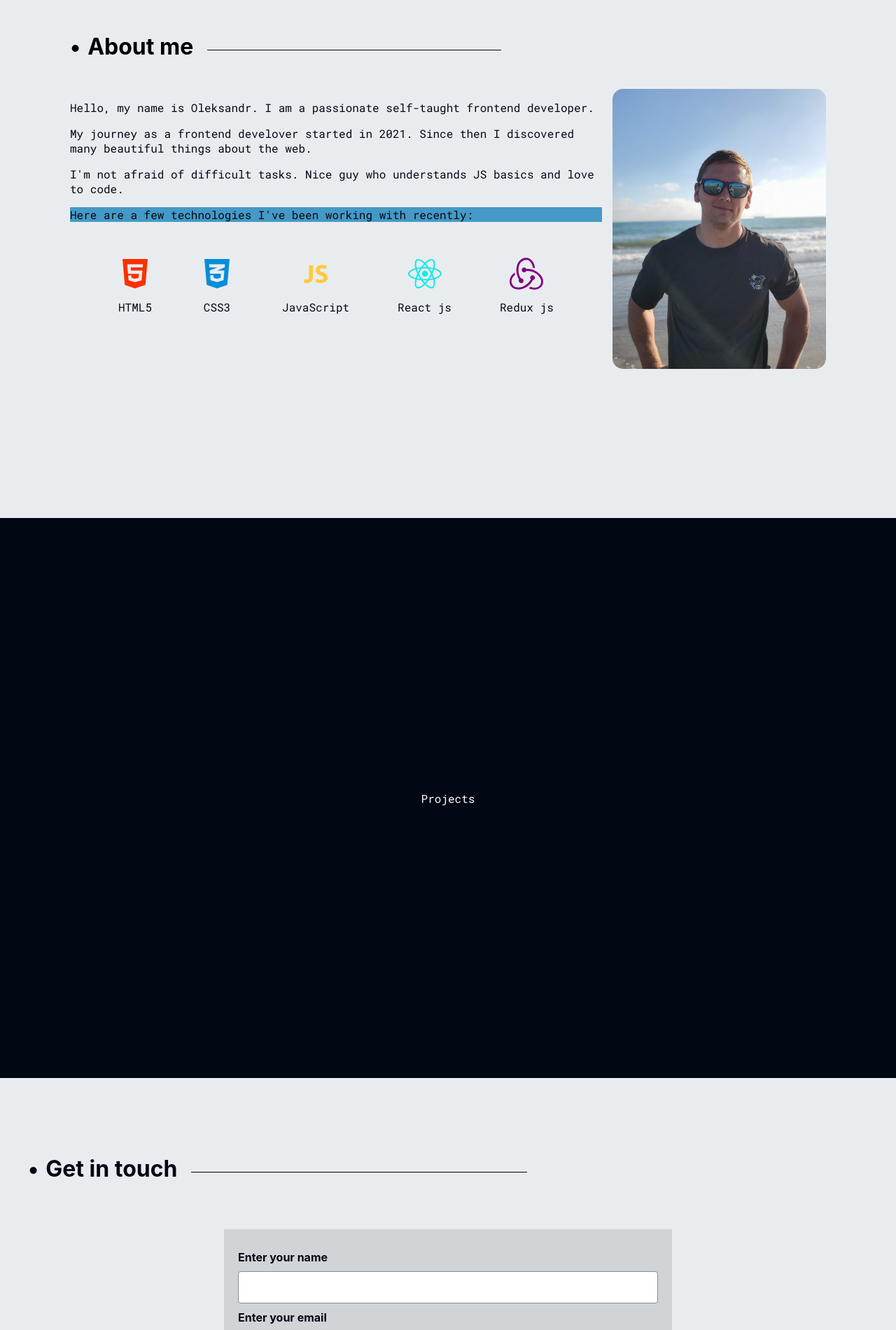
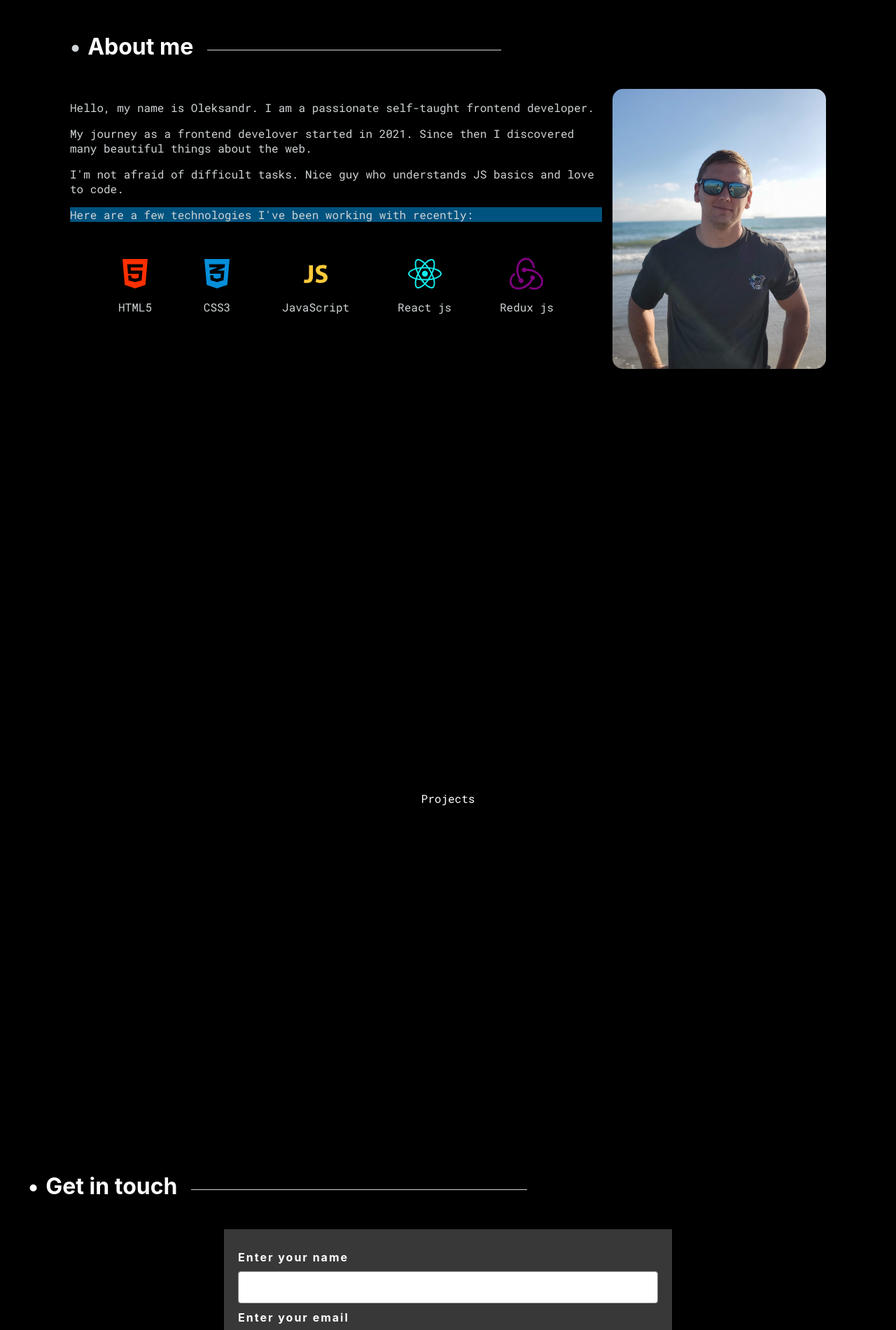
Before and after one commit to orlovaleksandr89/orlov-oleksandr-v1, a React (Create React App) app: page / in a window 1280 px wide. Shown: the part 860-2760 px from the top of the page at 70% size. Built offline with nearby package versions, Linux system fonts and the light colour scheme.

Commit message:
discard mix-blend mode

```diff
--- a/src/components/common/form/Form.jsx
+++ b/src/components/common/form/Form.jsx
@@ -77,7 +77,7 @@ function Form({ submitHandle, loading }) {
           </div>
         )}
         <button className={styles.form_button} type="submit" disabled={loading}>
-          {'Submit'}
+          Send message
         </button>
       </div>
 
--- a/src/components/common/form/Form.module.scss
+++ b/src/components/common/form/Form.module.scss
@@ -3,22 +3,24 @@
   flex-direction: column;
   width: 100%;
   max-width: 600px;
-  margin: 25px;
+  margin: 0 auto;
   padding: 20px;
   position: relative;
   isolation: isolate;
   z-index: 1;
-  background: rgba(0, 0, 0, 0.1);
+  background: rgba(255, 255, 255, 0.22);
   &_input_group {
     display: flex;
     flex-direction: column;
     margin-top: 10px;
+    color: var(--text-white-color);
+    letter-spacing: 2px;
     .input {
       margin-top: 10px;
       font-size: 16px;
       font-family: inherit;
       padding: 0.25em 0.5em;
-      background-color: #fff;
+      background-color: var(--text-white-color);
       border: 1px solid #8b8a8b;
       border-radius: 4px;
       outline: none;
@@ -30,7 +32,7 @@
       }
       &:focus {
         border: 1px solid transparent;
-        box-shadow: 0px 0px 0px 2px rgba(0, 0, 0, 0.5);
+        box-shadow: 0px 0px 0px 2px rgba(255, 188, 18, 1);
       }
     }
   }
@@ -64,12 +66,12 @@ textarea.input {
     border: none;
     transform: scale(1);
     letter-spacing: 0.4px;
-    box-shadow: 0 0 0 #000;
+    // box-shadow: 0 0 0 var(--bg-light-color);
     transition: all 0.2s ease-in-out;
     cursor: pointer;
     &:hover {
-      transform: scale(1.01);
-      box-shadow: 0.3em 0.3em 0.75em #000;
+      transform: scale(1.07);
+      // box-shadow: 0.3em 0.3em 0.75em var(--bg-light-color);
     }
   }
 }
@@ -79,8 +81,8 @@ textarea.input {
   position: absolute;
   inset: 0;
   width: 100%;
-  background-color: #000;
-  box-shadow: 5px 5px 15px #000;
+  background-color: var(--bg-light-color);
+  box-shadow: 5px 5px 15px var(--bg-light-color);
   opacity: 0.1;
   height: 100%;
   align-items: center;
@@ -93,7 +95,6 @@ textarea.input {
     display: flex;
     z-index: 1;
     opacity: 0.3;
-    // box-shadow: 0px 0px 5px 10px #000;
 
     .backdrop_spinner {
       height: 100px;
--- a/src/components/navbar/NavBar.module.scss
+++ b/src/components/navbar/NavBar.module.scss
@@ -11,7 +11,6 @@
   transform: translateY(0);
   opacity: 1;
   transition: var(--main-transition);
-  mix-blend-mode: difference;
 
   &.hide {
     opacity: 0;
@@ -115,9 +114,6 @@
 }
 
 @media screen and (max-width: 768px) {
-  header {
-    mix-blend-mode: normal;
-  }
   .icon_menu {
     display: block;
   }
--- a/src/components/sections/about/About.module.scss
+++ b/src/components/sections/about/About.module.scss
@@ -1,5 +1,5 @@
 .container {
-  background-color: var(--bg-light-color);
+  background-color: var(--bg-dark-color);
   min-height: 100vh;
   width: 100%;
   padding: 0 auto;
@@ -28,9 +28,11 @@
     align-items: center;
     padding: 0 0 15px 0;
     position: relative;
+    color: var(--text-white-color);
     &::before {
       content: '\2022';
       padding-right: 10px;
+      color: var(--bg-light-color);
     }
 
     &::after {
@@ -41,7 +43,7 @@
       height: 1px;
       top: 5px;
       margin-left: 20px;
-      background-color: var(--bg-dark-color);
+      background-color: var(--bg-light-color);
     }
   }
 }
@@ -54,7 +56,7 @@
 .about {
   height: 100%;
   padding-right: 15px;
-  color: var(--bg-dark-color);
+  color: var(--bg-light-color);
 }
 .p_bg {
   display: flex;
@@ -70,32 +72,14 @@
 
   &_img {
     width: 100%;
+    min-width: 300px;
     height: 400px;
     object-fit: cover;
     position: relative;
     transition: all 0.2s ease-in-out;
     border-radius: 15px;
     z-index: 1;
-    &:hover {
-      transform: translateY(-5px) translateX(-5px);
-    }
   }
-  &::after {
-    content: '';
-    position: absolute;
-    border-radius: 15px;
-    top: 0;
-    left: 0;
-    width: 100%;
-    height: 100%;
-    z-index: -1;
-    transition: all 0.2s ease-in-out;
-  }
-}
-.hero:hover::after {
-  top: 2px;
-  left: 2px;
-  background: rgba(0, 119, 182, 0.3);
 }
 
 .ul {
--- a/src/components/sections/contact/Contact.module.scss
+++ b/src/components/sections/contact/Contact.module.scss
@@ -2,14 +2,14 @@
   display: flex;
   justify-content: center;
   align-items: center;
-  background-color: var(--bg-light-color);
-  color: var(--bg-dark-color);
+  background-color: var(--bg-dark-color);
+  color: var(--bg-light-color);
   min-height: 100vh;
 }
 
 .form_container {
   width: 100%;
-  padding: 0 40px;
+  margin: 0 40px;
   display: flex;
   flex-direction: column;
   justify-content: center;
@@ -27,6 +27,7 @@
     align-items: center;
     padding: 0 0 15px 0;
     position: relative;
+    color: var(--text-white-color);
     &::before {
       content: '\2022';
       padding-right: 10px;
@@ -40,7 +41,7 @@
       height: 1px;
       top: 5px;
       margin-left: 20px;
-      background-color: var(--bg-dark-color);
+      background-color: var(--bg-light-color);
     }
   }
 }
--- a/src/components/sideBar/leftsideBar/LeftSideBar.module.css
+++ b/src/components/sideBar/leftsideBar/LeftSideBar.module.css
@@ -9,7 +9,6 @@
   margin: 10px 0;
   opacity: 1;
   transition: var(--main-transition);
-  mix-blend-mode: difference;
 }
 .side.hide {
   left: -40px;
--- a/src/components/sideBar/rightSideBar/RightSideBar.module.css
+++ b/src/components/sideBar/rightSideBar/RightSideBar.module.css
@@ -10,7 +10,6 @@
   writing-mode: tb-rl;
   opacity: 1;
   transition: var(--main-transition);
-  mix-blend-mode: difference;
 }
 .side.hide {
   right: -40px;
--- a/src/index.scss
+++ b/src/index.scss
@@ -1,8 +1,10 @@
 :root {
   --hover-color: #fca311;
-  --bg-dark-color: #000814;
+  --pink-color: #9b366b;
+  --blue-color: #0a2443;
+  --bg-dark-color: #000000;
+  --bg-light-color: #d0d4d6;
   --text-white-color: #fff;
-  --bg-light-color: #e9ecef;
   --font-sans: 'Calibre', 'Inter', 'San Francisco', 'SF Pro Text', -apple-system,
     system-ui, sans-serif;
   --font-mono: 'SF Mono', 'Fira Code', 'Fira Mono', 'Roboto Mono', monospace;
```
